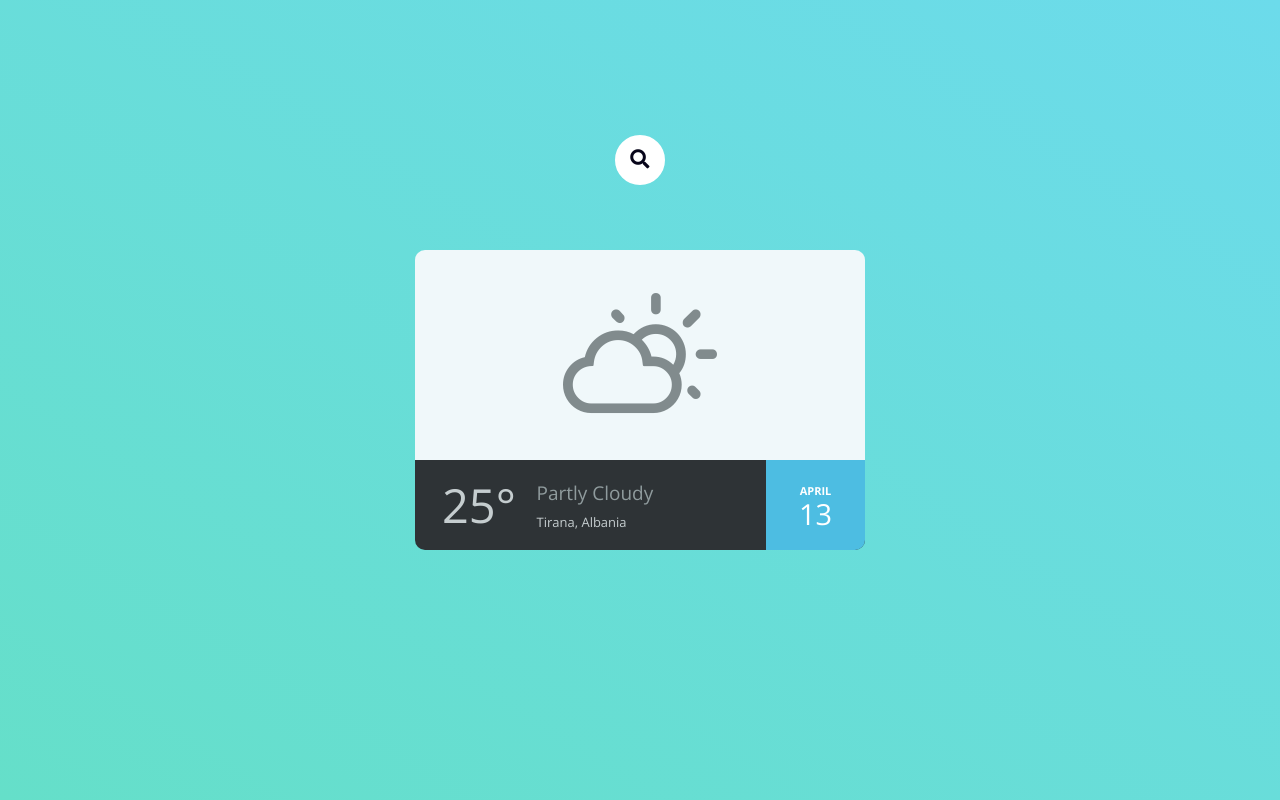
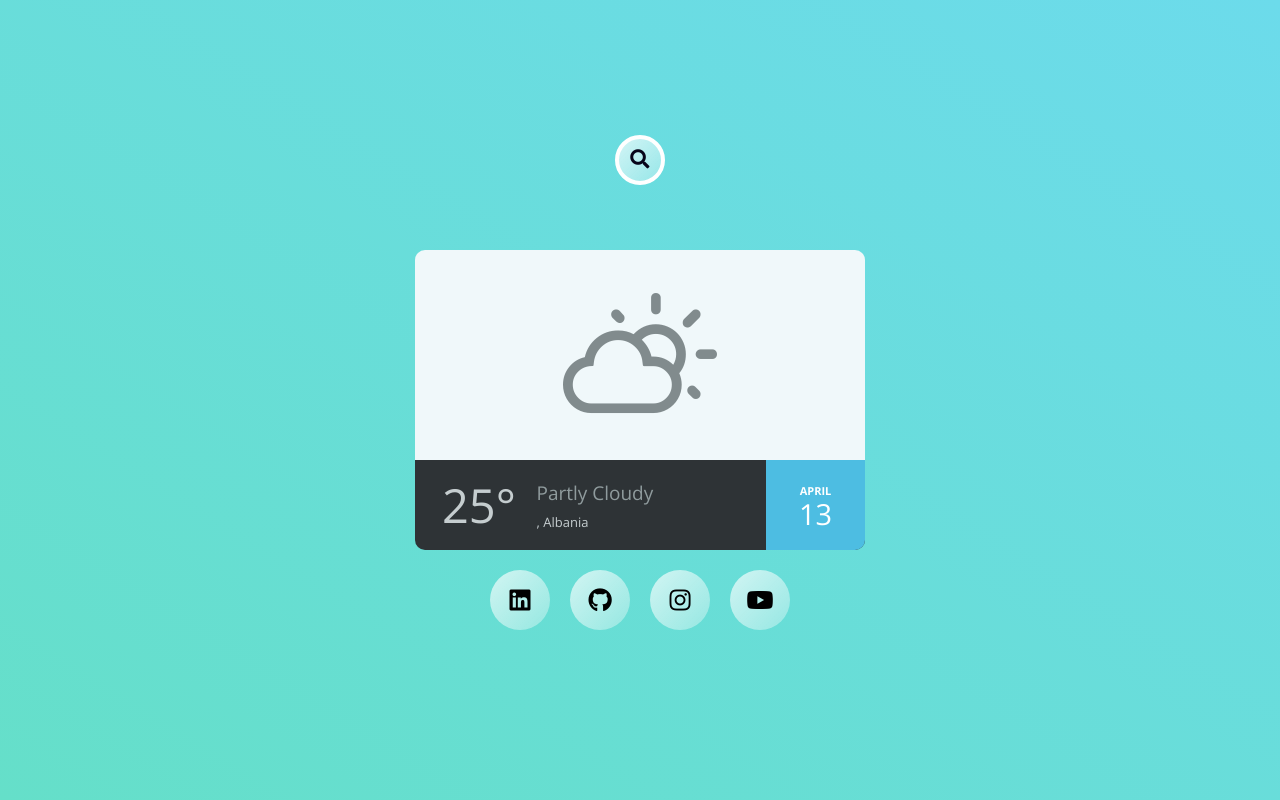
Before and after one commit to scoder5/ForecastFinder, a Django app: page / in a window 1280 px wide. Run offline with Django 4.2, Linux system fonts and the light colour scheme; some libraries are stand-ins or nearby versions.

Commit message:
Frontend modified

```diff
--- a/ForecastFinder/static/css/style.css
+++ b/ForecastFinder/static/css/style.css
@@ -33,27 +33,27 @@
   padding: 0;
 }
 
-form{
+form {
   position: fixed;
   top: 50%;
   left: 50%;
   top: 20%;
-  transform: translate(-50%,-50%);
+  transform: translate(-50%, -50%);
   transition: all 1s;
   width: 50px;
   height: 50px;
-  background: white;
+  background: linear-gradient(to right bottom, rgba(255, 255, 255, 0.7), rgba(255, 255, 255, 0.3));
   box-sizing: border-box;
   border-radius: 25px;
   border: 4px solid white;
   padding: 5px;
 }
 
-input{
+input {
   position: absolute;
   top: 0;
   left: 0;
-  width: 100%;;
+  width: 100%;
   height: 42.5px;
   line-height: 30px;
   outline: 0;
@@ -64,7 +64,7 @@
   padding: 0 20px;
 }
 
-.fa{
+.fa {
   box-sizing: border-box;
   padding: 10px;
   width: 42.5px;
@@ -79,16 +79,16 @@
   transition: all 1s;
 }
 
-form:hover{
+form:hover {
   width: 300px;
   cursor: pointer;
 }
 
-form:hover input{
+form:hover input {
   display: block;
 }
 
-form:hover .fa{
+form:hover .fa {
   background: #07051a;
   color: white;
 }
@@ -286,3 +286,69 @@
     width: 40%;
   }
 }
+
+.icons ul {
+  position: fixed;
+  top: 50%;
+  left: 50%;
+  top: 500px;
+  transform: translate(-50%, -50%);
+  margin: 0;
+  margin-top: 100px;
+  display: flex;
+}
+
+.icons ul li {
+  list-style: none;
+
+}
+
+.icons ul li a {
+  position: relative;
+  width: 60px;
+  height: 60px;
+  display: block;
+  text-align: center;
+  margin: 0 10px;
+
+  border-radius: 50%;
+  padding: 6px;
+  background: linear-gradient(to right bottom, rgba(255, 255, 255, 0.7), rgba(255, 255, 255, 0.3));
+  box-sizing: border-box;
+  text-decoration: none;
+  transition: .5s;
+}
+
+ul li a:hover {
+  text-decoration: none;
+
+}
+
+ul li a .fab {
+  width: 100%;
+  height: 100%;
+  display: block;
+
+  border-radius: 50%;
+  line-height: calc(60px - 12px);
+  font-size: 24px;
+  color: black;
+  transition: .5s;
+}
+
+ul li:nth-child(1) a:hover .fab {
+  color: #3b5998;
+
+}
+
+ul li:nth-child(2) a:hover .fab {
+  color: rgb(199, 199, 199);
+}
+
+ul li:nth-child(3) a:hover .fab {
+  color: #cd486b;
+}
+
+ul li:nth-child(4) a:hover .fab {
+  color: #007bb6;
+}
--- a/ForecastFinder/templates/index.html
+++ b/ForecastFinder/templates/index.html
@@ -8,14 +8,18 @@
     <meta http-equiv="X-UA-Compatible" content="IE=edge">
     <meta name="viewport" content="width=device-width, initial-scale=1.0">
     <link rel="stylesheet" href="https://cdnjs.cloudflare.com/ajax/libs/font-awesome/5.15.3/css/all.min.css">
+    <link rel="stylesheet" href="https://cdnjs.cloudflare.com/ajax/libs/font-awesome/5.15.1/css/all.min.css"
+        integrity="sha512-4zCK9k+qNFUR5X+cKL9EIR+ZOhtIloNl9GIKS57V1MyNsYpYcUrUeQc9vNfzsWfV28IaLL3i96P9sdNyeRssA=="
+        crossorigin="anonymous" />
     <link rel="stylesheet" href="{% static 'css/style.css' %}">
     <title>ForecastFinder.io</title>
 </head>
 
 <body>
     <main>
-        <form action="">
-            <input type="search" placeholder="Search here ...">
+        <form action="" method="post">
+            {% csrf_token %}
+            <input type="search" name="city" placeholder="Enter your city ...">
             <i class="fa fa-search"></i>
         </form>
         <!-- <section class="glass"> -->
@@ -24,7 +28,7 @@
             <div class="weatherData">
                 <h1 class="temperature">25&deg;</h1>
                 <h2 class="description">Partly Cloudy</h2>
-                <h3 class="city">Tirana, Albania</h3>
+                <h3 class="city">{{ city }}, Albania</h3>
             </div>
             <div class="date">
                 <h4 class="month" id="month"></h4>
@@ -32,6 +36,14 @@
             </div>
         </article>
         <!-- </section> -->
+        <div class="icons" data-aos="zoom-in-up" data-aos-duration="500" >
+            <ul>
+              <li><a href="https://www.linkedin.com/in/raghavendrasurya/" target="_blank" ><i class="fab fa-linkedin" aria-hidden="true"></i></a></li>
+              <li><a href="https://github.com/scoder5" target="_blank" ><i class="fab fa-github" aria-hidden="true"></i></a></li>
+              <li><a href="https://www.instagram.com/raghavendrasuryat.r/" target="_blank" ><i class="fab fa-instagram" aria-hidden="true"></i></a></li>
+              <li><a href="https://www.youtube.com/@SuryaRaghavendra" target="_blank" ><i class="fab fa-youtube" aria-hidden="true"></i></a></li>
+            </ul>
+        </div>
     </main>
 
     <script src="{% static 'js/index.js' %}"></script>
--- a/ForecastFinder/weather/views.py
+++ b/ForecastFinder/weather/views.py
@@ -2,4 +2,10 @@
 
 # Create your views here.
 def index(request):
-    return render(request, 'index.html')
+
+    if request.method == "POST":
+        city = request.POST['city']
+    else:
+        city = ''
+
+    return render(request, 'index.html', {'city': city})
```
